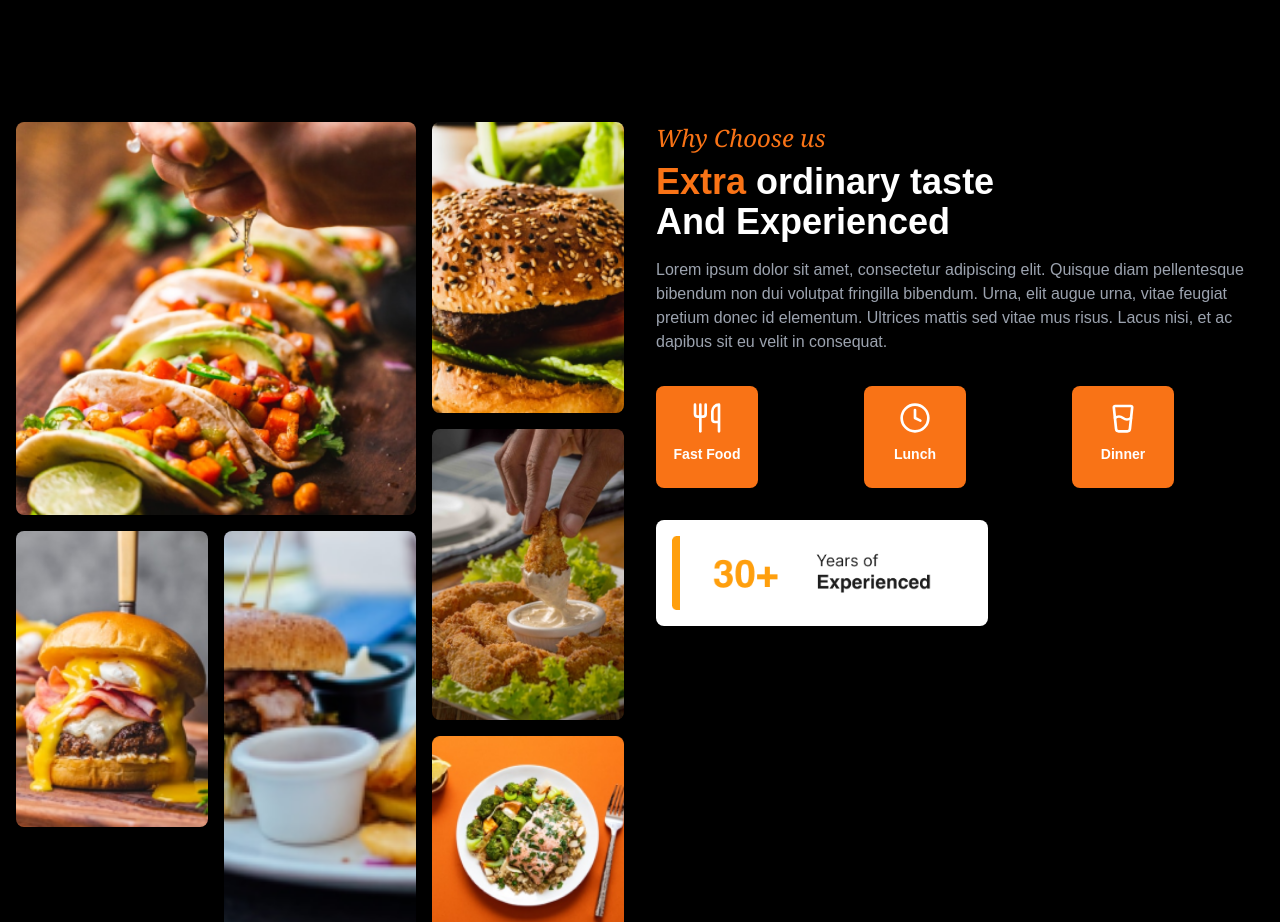
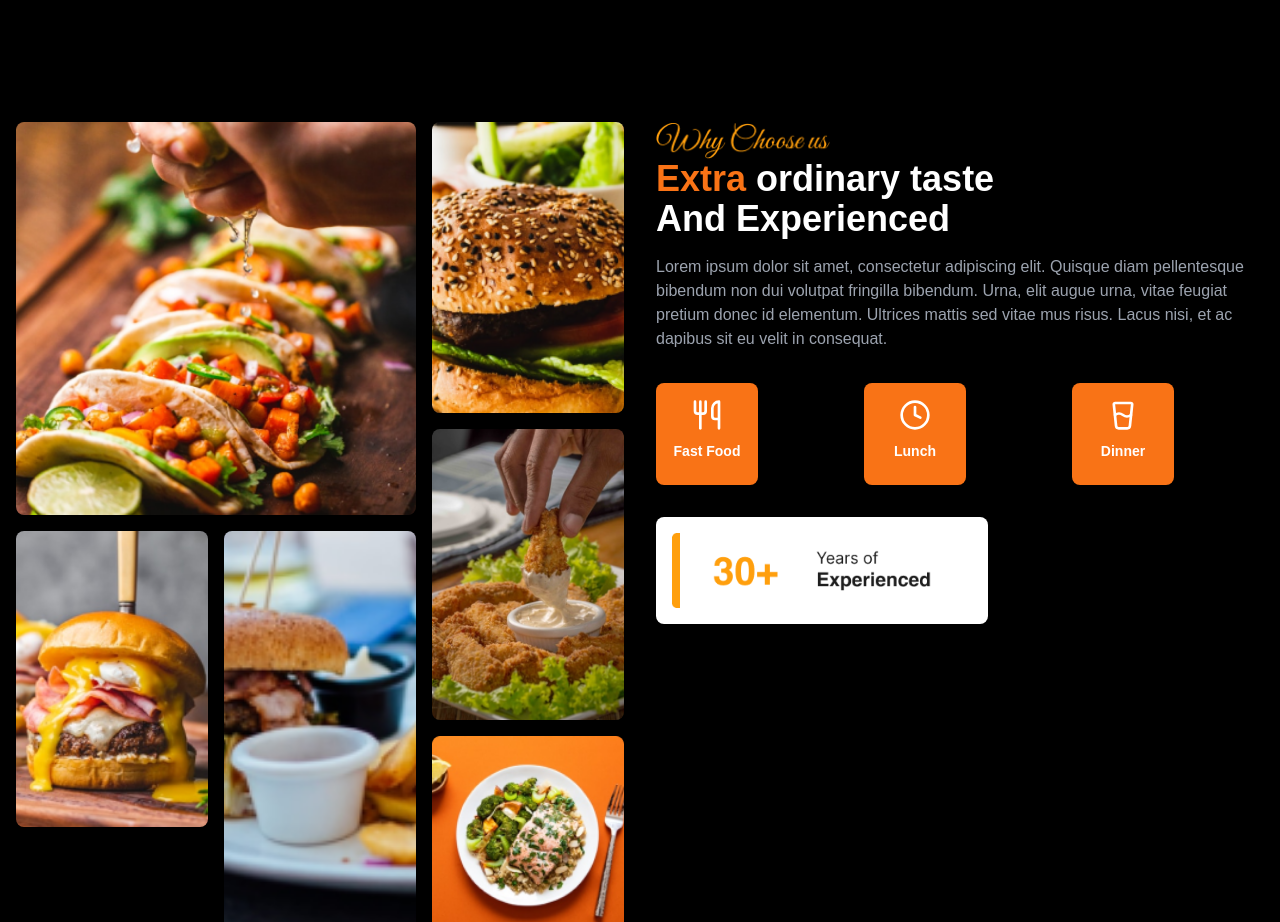
Before and after one commit to Tahasaif3/Figma-Templa-9-Hackathon, a Next.js app: page / in a window 1280 px wide. Shown: the part 2360-3282 px from the top of the page. Built offline with nearby package versions, Linux system fonts and the light colour scheme.

Commit message:
food-categogy.tsx

```diff
--- a/components/food-categogy.tsx
+++ b/components/food-categogy.tsx
@@ -30,7 +30,15 @@ export default function WhyChooseUsSection() {
             </div>
           </div>
           <div className="lg:w-1/2">
-            <h2 className="text-2xl font-serif italic text-orange-500 mb-2">Why Choose us</h2>
+            <div className="flex justify-start items-start">
+          <Image
+            src={"/whyy.png"}
+            width={174}
+            height={40}
+            alt='why choose us logo'
+            className=''
+          />
+        </div>
             <h3 className="text-4xl font-bold mb-4"> <span className="text-orange-500">Extra</span> ordinary taste <br /> And Experienced </h3>
             <p className="text-gray-400 mb-8"> Lorem ipsum dolor sit amet, consectetur adipiscing elit. Quisque diam pellentesque bibendum non dui volutpat fringilla bibendum. Urna, elit augue urna, vitae feugiat pretium donec id elementum. Ultrices mattis sed vitae mus risus. Lacus nisi, et ac dapibus sit eu velit in consequat. </p>
             <div className="grid grid-cols-3 gap-4 mb-8">
```
